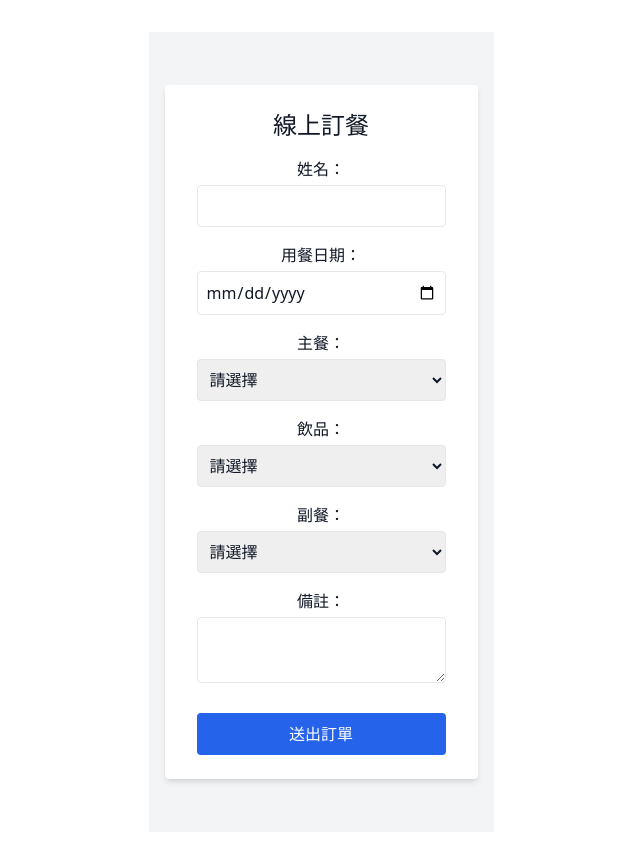
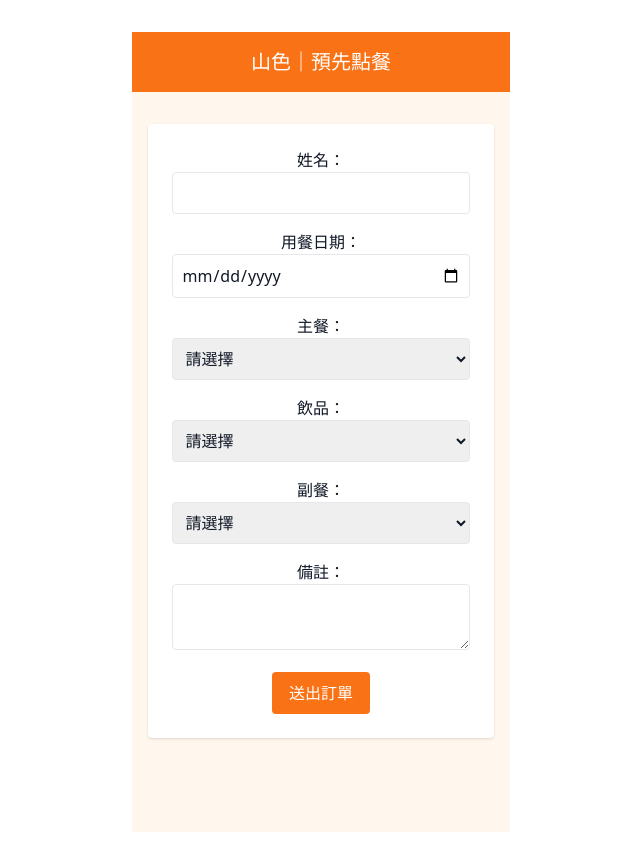
Before and after one commit to diesel-yang/vue-tailwind-order, a Vue app: page / in a window 1280 px wide. Shown: the whole page, without its empty margins (319-959 px from the left). Built offline with nearby package versions, Linux system fonts and the light colour scheme.

Commit message:
整合送單功能與表單驗證

```diff
--- a/src/App.vue
+++ b/src/App.vue
@@ -1,6 +1,11 @@
 <template>
-  <div class="min-h-screen bg-gray-100 text-gray-900 flex items-center justify-center p-4">
-    <OrderForm />
+  <div class="min-h-screen bg-orange-50 text-gray-900">
+    <header class="bg-orange-500 text-white p-4 text-center text-xl font-bold">
+      山色｜預先點餐
+    </header>
+    <main class="py-8 px-4">
+      <OrderForm />
+    </main>
   </div>
 </template>
 
--- a/src/components/OrderForm.vue
+++ b/src/components/OrderForm.vue
@@ -1,49 +1,43 @@
 <template>
-  <form @submit.prevent="submitOrder" class="w-full max-w-md bg-white shadow-md rounded px-8 py-6">
-    <h2 class="text-2xl font-bold mb-4 text-center">線上訂餐</h2>
-
-    <div class="mb-4">
-      <label class="block mb-1 font-medium">姓名：</label>
+  <form @submit.prevent="submitOrder" class="max-w-lg mx-auto p-6 bg-white rounded shadow">
+    <div class="space-y-4">
+      <div>
+        <label>姓名：</label>
         <input v-model="form.name" type="text" required class="border p-2 rounded w-full" />
       </div>
-
-    <div class="mb-4">
-      <label class="block mb-1 font-medium">用餐日期：</label>
+      <div>
+        <label>用餐日期：</label>
         <input v-model="form.date" type="date" required class="border p-2 rounded w-full" />
       </div>
-
-    <div class="mb-4">
-      <label class="block mb-1 font-medium">主餐：</label>
+      <div>
+        <label>主餐：</label>
         <select v-model="form.main" required class="border p-2 rounded w-full">
           <option disabled value="">請選擇</option>
           <option v-for="item in mains" :key="item">{{ item }}</option>
         </select>
       </div>
-
-    <div class="mb-4">
-      <label class="block mb-1 font-medium">飲品：</label>
+      <div>
+        <label>飲品：</label>
         <select v-model="form.drink" required class="border p-2 rounded w-full">
           <option disabled value="">請選擇</option>
           <option v-for="item in drinks" :key="item">{{ item }}</option>
         </select>
       </div>
-
-    <div class="mb-4">
-      <label class="block mb-1 font-medium">副餐：</label>
+      <div>
+        <label>副餐：</label>
         <select v-model="form.side" required class="border p-2 rounded w-full">
           <option disabled value="">請選擇</option>
           <option v-for="item in sides" :key="item">{{ item }}</option>
         </select>
       </div>
-
-    <div class="mb-6">
-      <label class="block mb-1 font-medium">備註：</label>
+      <div>
+        <label>備註：</label>
         <textarea v-model="form.note" rows="2" class="border p-2 rounded w-full"></textarea>
       </div>
-
-    <button type="submit" class="w-full bg-blue-600 text-white px-4 py-2 rounded hover:bg-blue-700">
+      <button type="submit" class="bg-orange-500 text-white px-4 py-2 rounded hover:bg-orange-600">
         送出訂單
       </button>
+    </div>
   </form>
 </template>
 
@@ -64,27 +58,26 @@ const drinks = ['泰式奶茶', '芒果冰茶', '火烤椰子咖啡']
 const sides = ['南薑椰汁雞湯', '茉莉牛奶冰淇淋', '斑蘭葉豆花']
 
 const submitOrder = async () => {
+  const url = 'https://script.google.com/macros/s/AKfycbx8tHeXW4tFqtRiRuuPus8EGnS_5mWVuPHI952jVZXSVoDZm3jq9USVR---snaz1hkdWg/exec'
+
   if (!form.value.name || !form.value.date || !form.value.main || !form.value.drink || !form.value.side) {
     alert('⚠️ 請完整填寫所有欄位');
     return;
   }
 
-  const url = 'https://script.google.com/macros/s/AKfycbx8tHeXW4tFqtRiRuuPus8EGnS_5mWVuPHI952jVZXSVoDZm3jq9USVR---snaz1hkdWg/exec'
   try {
-    const response = await fetch(url, {
+    await fetch(url, {
       method: 'POST',
-      headers: { 'Content-Type': 'application/json' },
+      mode: 'no-cors',
+      headers: {
+        'Content-Type': 'application/json',
+      },
       body: JSON.stringify(form.value),
     });
-
-    const resultText = await response.text();
-    console.log('伺服器回應：', resultText);
-    console.log('送出資料：', form.value);
-
-    alert('✅ 訂單已送出');
+    alert('✅ 訂單已送出（系統不回傳結果）');
   } catch (error) {
     alert('❌ 發送失敗，請稍後再試');
     console.error('錯誤細節：', error);
   }
-}
+};
 </script>
```
Lines whose indentation alone changed are shown as unchanged.
